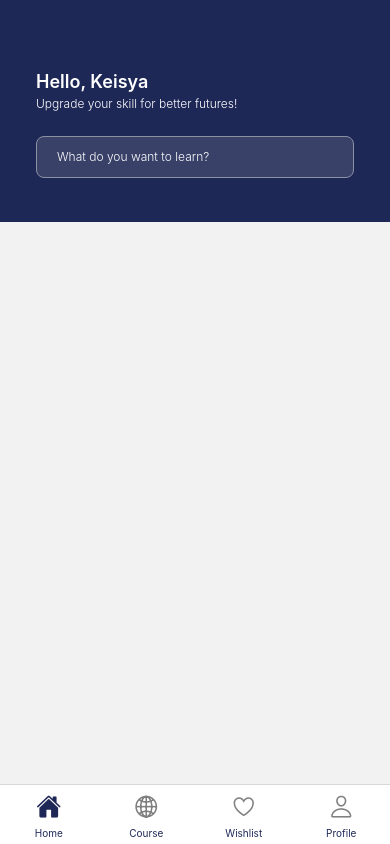
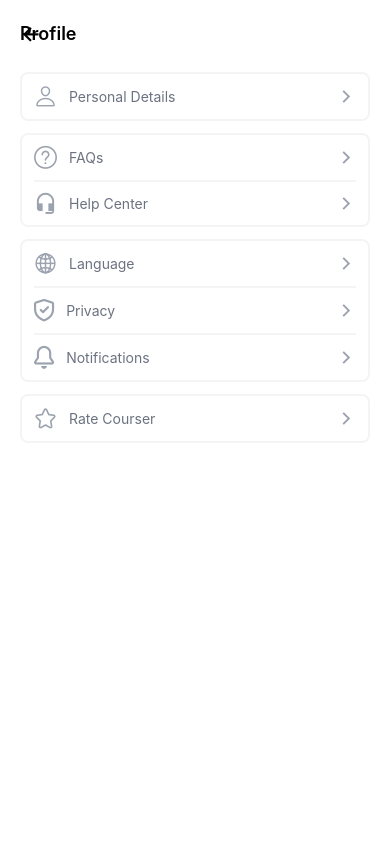
Before and after one commit to Yuniarrr/cyber-app-mobile, a React Native app: screen /settings in a window 390 px wide. Built offline with nearby package versions, Linux system fonts and the light colour scheme.

Commit message:
feat: settings

```diff
--- /dev/null
+++ b/src/components/Box/ItemWithIconArrow.js
@@ -0,0 +1,19 @@
+import { View, Text } from 'react-native'
+import React from 'react'
+import Ionicons from "@expo/vector-icons/Ionicons";
+
+export default function ItemWithIconArrow({ children, title }) {
+    return (
+        <View className="flex flex-row items-center justify-between px-3 py-2.5">
+            <View className="flex flex-row gap-x-3 items-center">
+                {children}
+                <Text className="text-pale-sky">{title}</Text>
+            </View>
+            <Ionicons
+                name="chevron-forward"
+                size={20}
+                color="#9CA3AF"
+            />
+        </View>
+    )
+}
--- a/src/navigation/StackNavigator.js
+++ b/src/navigation/StackNavigator.js
@@ -1,6 +1,7 @@
 import { createNativeStackNavigator } from "@react-navigation/native-stack";
 import TabNavigator from "./TabNavigator";
 import Search from "../screens/Search";
+import Settings from "../screens/Settings";
 
 const RootStack = createNativeStackNavigator();
 
@@ -18,6 +19,10 @@ function StackNavigator() {
                     name="search"
                     component={Search}
                 />
+                <RootStack.Screen
+                    name="settings"
+                    component={Settings}
+                />
             </RootStack.Group>
         </RootStack.Navigator>
     );
--- a/src/screens/Profile.js
+++ b/src/screens/Profile.js
@@ -1,5 +1,5 @@
 import * as React from "react";
-import { View, Text, FlatList } from "react-native";
+import { View, Text, FlatList, TouchableOpacity } from "react-native";
 import Background from "../components/Background";
 import Ionicons from "@expo/vector-icons/Ionicons";
 import GreenFlagSVG from '../../assets/green-flag.svg';
@@ -10,6 +10,7 @@ import GraphSVG from '../../assets/graph.svg';
 import CountWithIconBox from "../components/Box/CountWithIconBox";
 import InfoWithIconBox from "../components/Box/InfoWithIconBox";
 import CourseProgressCard from "../components/Card/CourseProgressCard";
+import { useNavigation } from "@react-navigation/native";
 
 const data = [
   {
@@ -26,7 +27,9 @@ const data = [
   },
 ]
 
-export default function Profile({ navigation }) {
+export default function Profile() {
+  const navigation = useNavigation();
+
   return (
     <Background>
       <View className="flex flex-col items-start justify-start mx-2 gap-y-6">
@@ -51,11 +54,13 @@ export default function Profile({ navigation }) {
                 </Text>
               </View>
             </View>
-            <Ionicons
-              name="settings-outline"
-              size={25}
-              color="#9CA3AF"
-            />
+            <TouchableOpacity onPress={() => navigation.navigate('settings')}>
+              <Ionicons
+                name="settings-outline"
+                size={25}
+                color="#9CA3AF"
+              />
+            </TouchableOpacity>
           </View>
         </View>
 
--- /dev/null
+++ b/src/screens/Settings.js
@@ -0,0 +1,98 @@
+import { View, Text, TouchableOpacity } from 'react-native'
+import React from 'react'
+import Background from "../components/Background";
+import Ionicons from "@expo/vector-icons/Ionicons";
+import AntDesign from "@expo/vector-icons/AntDesign";
+import MaterialCommunityIcons from "@expo/vector-icons/MaterialCommunityIcons";
+import Octicons from "@expo/vector-icons/Octicons";
+import ItemWithIconArrow from '../components/Box/ItemWithIconArrow';
+import { useNavigation } from "@react-navigation/native";
+
+export default function Settings() {
+    const navigation = useNavigation();
+
+    return (
+        <Background>
+            <View className="flex flex-col items-start justify-start mx-2 gap-y-6">
+
+                {/* profile */}
+                <View className="flex flex-row items-center justify-center">
+                    <TouchableOpacity className="absolute z-10 left-0" onPress={() => navigation.goBack()}>
+                        <Ionicons
+                            name="arrow-back"
+                            size={23}
+                            color="black"
+                        />
+                    </TouchableOpacity>
+                    <Text className="w-full text-lg font-semibold text-center">Profile</Text>
+                </View>
+
+                <View className="flex flex-col w-full gap-y-3">
+                    <View className="border-2 border-light-gray rounded-lg">
+                        <ItemWithIconArrow title={"Personal Details"}>
+                            <Ionicons
+                                name="person-outline"
+                                size={23}
+                                color="#9CA3AF"
+                            />
+                        </ItemWithIconArrow>
+                    </View>
+
+                    <View className="border-2 border-light-gray rounded-lg">
+                        <ItemWithIconArrow title={"FAQs"}>
+                            <AntDesign
+                                name="questioncircleo"
+                                size={23}
+                                color="#9CA3AF"
+                            />
+                        </ItemWithIconArrow>
+                        <View className="border-b-2 border-light-gray mx-3" />
+                        <ItemWithIconArrow title={"Help Center"}>
+                            <MaterialCommunityIcons
+                                name="headset"
+                                size={23}
+                                color="#9CA3AF"
+                            />
+                        </ItemWithIconArrow>
+                    </View>
+
+                    <View className="border-2 border-light-gray rounded-lg">
+                        <ItemWithIconArrow title={"Language"}>
+                            <Ionicons
+                                name="ios-globe-outline"
+                                size={23}
+                                color="#9CA3AF"
+                            />
+                        </ItemWithIconArrow>
+                        <View className="border-b-2 border-light-gray mx-3" />
+                        <ItemWithIconArrow title={"Privacy"}>
+                            <Octicons
+                                name="shield-check"
+                                size={23}
+                                color="#9CA3AF"
+                            />
+                        </ItemWithIconArrow>
+                        <View className="border-b-2 border-light-gray mx-3" />
+                        <ItemWithIconArrow title={"Notifications"}>
+                            <Octicons
+                                name="bell"
+                                size={23}
+                                color="#9CA3AF"
+                            />
+                        </ItemWithIconArrow>
+                    </View>
+
+                    <View className="border-2 border-light-gray rounded-lg">
+                        <ItemWithIconArrow title={"Rate Courser"}>
+                            <AntDesign
+                                name="staro"
+                                size={23}
+                                color="#9CA3AF"
+                            />
+                        </ItemWithIconArrow>
+                    </View>
+                </View>
+            </View>
+        </Background>
+    )
+}
```
